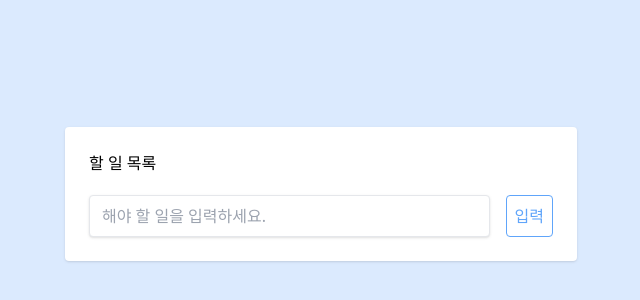
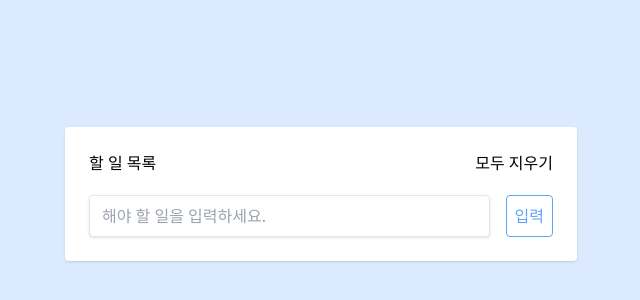
Before and after one commit to suno0140/React-Class-Todo-App, a React (Create React App) app: page / in a window 1280 px wide. Shown: the part 206-506 px from the top of the page, without its empty margins (319-959 px from the left). Built offline with nearby package versions, Linux system fonts and the light colour scheme.

Commit message:
feat: 모두 지우기 버튼 생성

```diff
--- a/src/App.js
+++ b/src/App.js
@@ -19,12 +19,16 @@ export default function App() {
     setTodoData((prev) => [...prev, newTodo]);
     setValue("");
   };
+  const handleRemoveAll = () => {
+    setTodoData([]);
+  };
 
   return (
     <div className="flex items-center justify-center w-screen h-screen bg-blue-100">
       <div className="w-full p-6 m-4 bg-white rounded shadow md:max-w-lg lg:w-3/4 lg:max-w-lg">
         <div className="flex justify-between mb-3">
           <h1>할 일 목록</h1>
+          <button onClick={handleRemoveAll}>모두 지우기</button>
         </div>
         <Lists todoData={todoData} setTodoData={setTodoData} />
 
```
